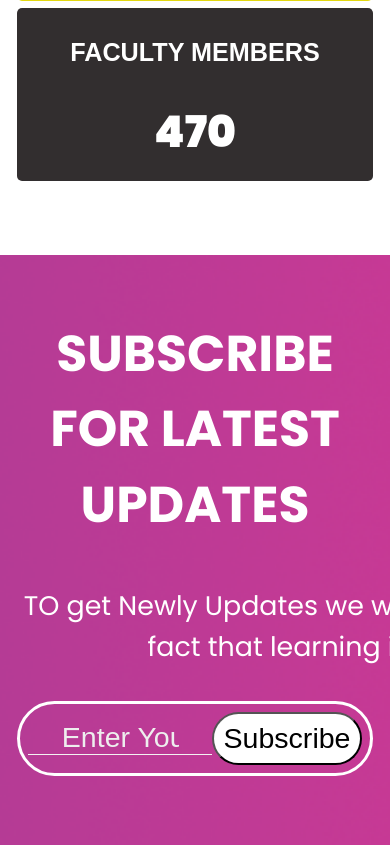
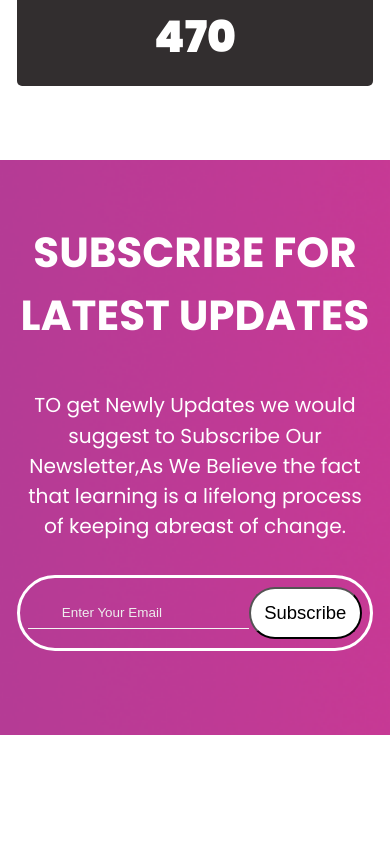
Before and after one commit to The-Shivam-garg/BigB-E-learn-Websit-e, a PHP site: page / in a window 390 px wide. Shown: the part 5655-6500 px from the top of the page. Run offline with PHP 8.4, Linux system fonts and the light colour scheme; some libraries are stand-ins or nearby versions.

Commit message:
Fix navbar

```diff
--- a/css/responsive.css
+++ b/css/responsive.css
@@ -1,3 +1,30 @@
+@media screen and (max-width: 480px){
+    .newsletter h3{
+        font-size: 2.5rem;
+        width: auto;
+    }
+    .newsletter p{
+        font-size: 1.2rem;
+        width: auto;
+    }
+    .newsletter form input[type="email"]{
+        font-size: 0.8rem;
+    }
+    .newsletter form input[type="submit"]{
+        font-size: 1.1rem;
+        width: 11.5rem;
+    }
+    .testimonial-heading span{
+        font-size: 2rem;
+    }
+    .testimonial-heading h1 {
+        font-size: 1.1rem;
+    }
+
+
+}
+
+
 @media screen and (min-width: 480px){
 
     .header-top-info .row div:first-child span{
@@ -37,6 +64,9 @@
 
 
 @media screen and (min-width: 768px){
+    header .links li a {
+        margin-left: 3rem;
+    }
     .hero-slider{
         width: 80%;
         margin: 0 auto;
@@ -85,6 +115,7 @@
 }
 
 @media screen and (min-width: 992px){
+
     .header-top-info .row{
         display: flex;
         justify-content: space-between!important;
@@ -176,6 +207,10 @@
 }
 
 @media screen and (min-width: 1200px){
+    header .links li a {
+        margin-left: 4.3rem;
+    }
+
     .hero-title{
         font-size: 4rem;
     }
--- a/style.css
+++ b/style.css
@@ -26,7 +26,6 @@
   padding: 0;
   margin: 0;
   box-sizing: border-box;
-  overflow-x: hidden;
 }
 
 
@@ -214,6 +213,7 @@ header .container {
   box-shadow: 0 0 40px 2px rgba(0, 0, 0, 0.05);
 }
 
+
 .person {
   width: 123%;
   transform: translate(15%, 25px);
```
